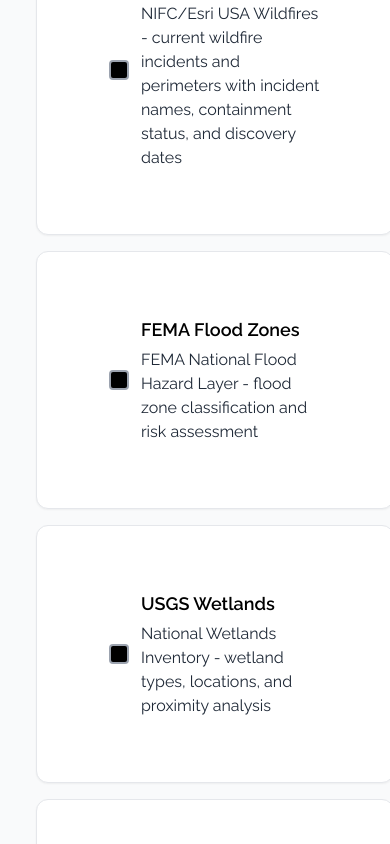
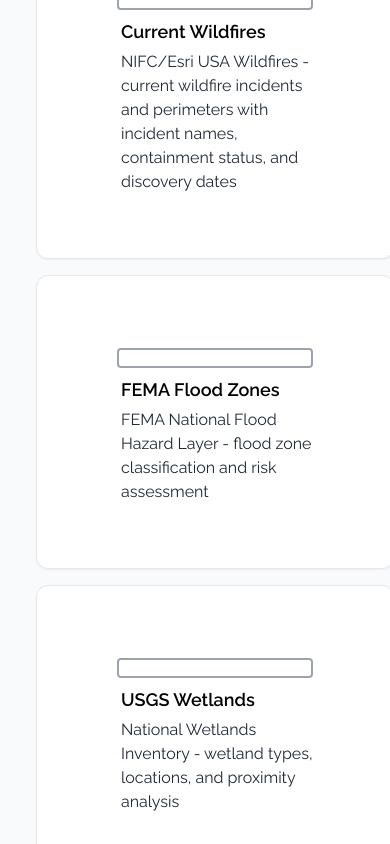
Before and after one commit to AtoZ-LocIntel/LocIsEverything_Enrichment, a React (Vite) app: page / in a window 390 px wide. Both pictures are taken after a click on the button 136 px from the left and 422 px from the top of the page. Built offline with nearby package versions, Linux system fonts and the light colour scheme.

Commit message:
Fix mobile checkbox visibility and update custom icons

```diff
--- a/src/components/EnrichmentCategoryView.tsx
+++ b/src/components/EnrichmentCategoryView.tsx
@@ -1,5 +1,5 @@
 import React, { useEffect } from 'react';
-import { ArrowLeft, Settings } from 'lucide-react';
+import { ArrowLeft, Settings, Check } from 'lucide-react';
 
 interface EnrichmentItem {
   id: string;
@@ -131,17 +131,19 @@
                   <div className="flex items-start justify-between">
                     <div className="flex-1">
                       <div className="flex items-center space-x-3 mb-3">
-                        <input
-                          type="checkbox"
-                          id={`checkbox-${enrichment.id}`}
-                          checked={isSelected}
-                          onChange={() => handleToggleEnrichment(enrichment.id)}
-                          className="w-5 h-5 border-2 border-gray-400 rounded focus:ring-blue-500 focus:ring-2"
-                          style={{
-                            backgroundColor: 'black',
-                            accentColor: 'white'
-                          }}
-                        />
+                        <button
+                          type="button"
+                          onClick={() => handleToggleEnrichment(enrichment.id)}
+                          className={`w-5 h-5 border-2 border-gray-400 rounded flex items-center justify-center transition-all duration-200 ${
+                            isSelected
+                              ? 'bg-black border-black'
+                              : 'bg-white border-gray-400'
+                          }`}
+                        >
+                          {isSelected && (
+                            <Check className="w-3 h-3 text-white" />
+                          )}
+                        </button>
 
                         <div className="flex-1">
                           <label htmlFor={`checkbox-${enrichment.id}`} className="text-lg font-semibold text-black cursor-pointer block">
--- a/src/components/EnrichmentConfig.tsx
+++ b/src/components/EnrichmentConfig.tsx
@@ -1,5 +1,5 @@
 import React, { useState, useEffect, useRef } from 'react';
-import { Settings, TreePine } from 'lucide-react';
+import { Settings, TreePine, Check } from 'lucide-react';
 import { poiConfigManager } from '../lib/poiConfig';
 
 interface EnrichmentConfigProps {
@@ -648,17 +648,19 @@
                               <div key={enrichment.id} className="border border-gray-200 rounded-lg p-4">
                                 <div className="flex items-start justify-between">
                                   <div className="flex items-start space-x-3 flex-1">
-                                    <input
-                                      type="checkbox"
-                                      id={enrichment.id}
-                                      checked={isSelected}
-                                      onChange={() => handleEnrichmentToggle(enrichment.id)}
-                                      className="w-5 h-5 border-gray-300 rounded focus:ring-blue-500 mt-0.5"
-                                      style={{
-                                        backgroundColor: 'black',
-                                        accentColor: 'white'
-                                      }}
-                                    />
+                                    <button
+                                      type="button"
+                                      onClick={() => handleEnrichmentToggle(enrichment.id)}
+                                      className={`w-5 h-5 border-2 border-gray-300 rounded flex items-center justify-center transition-all duration-200 mt-0.5 ${
+                                        isSelected
+                                          ? 'bg-black border-black'
+                                          : 'bg-white border-gray-300'
+                                      }`}
+                                    >
+                                      {isSelected && (
+                                        <Check className="w-3 h-3 text-white" />
+                                      )}
+                                    </button>
                                     <div className="flex-1">
                                       <label htmlFor={enrichment.id} className="font-medium text-gray-900 cursor-pointer block">
                                         {enrichment.label}
```
